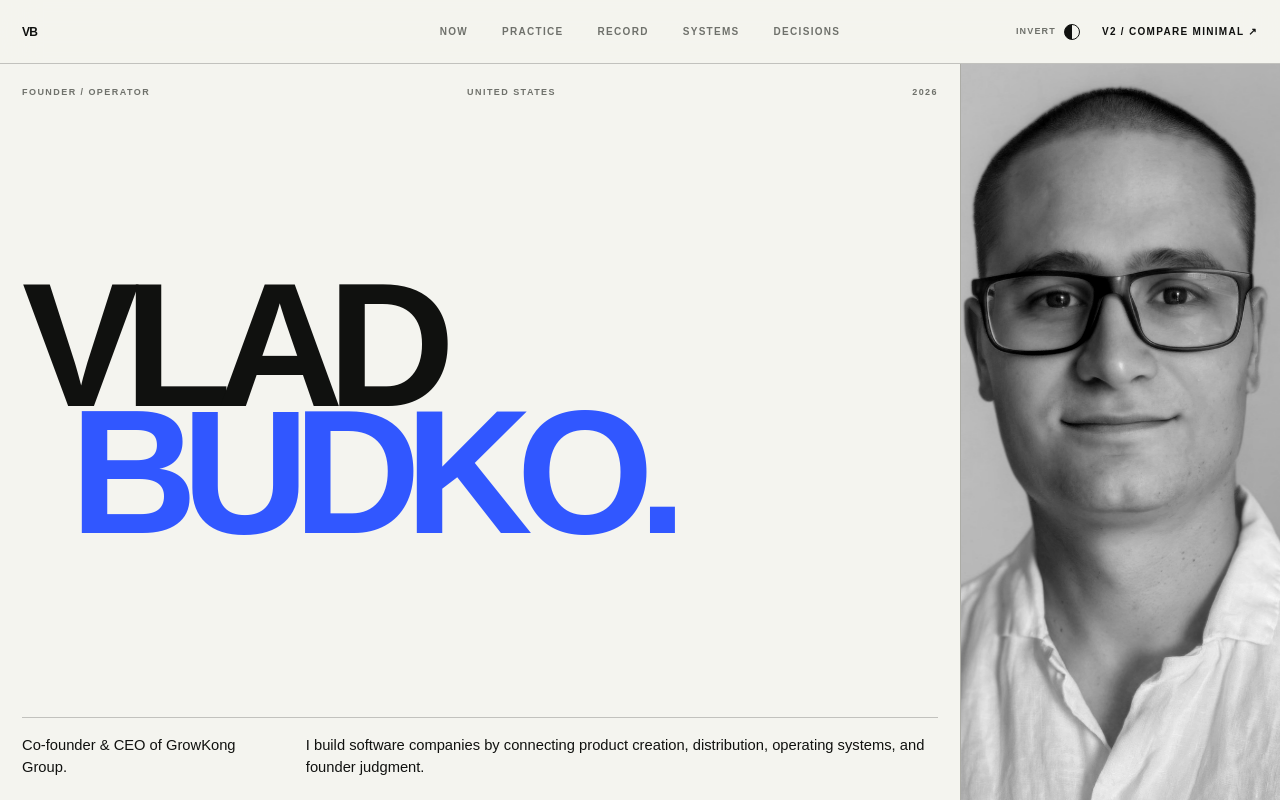
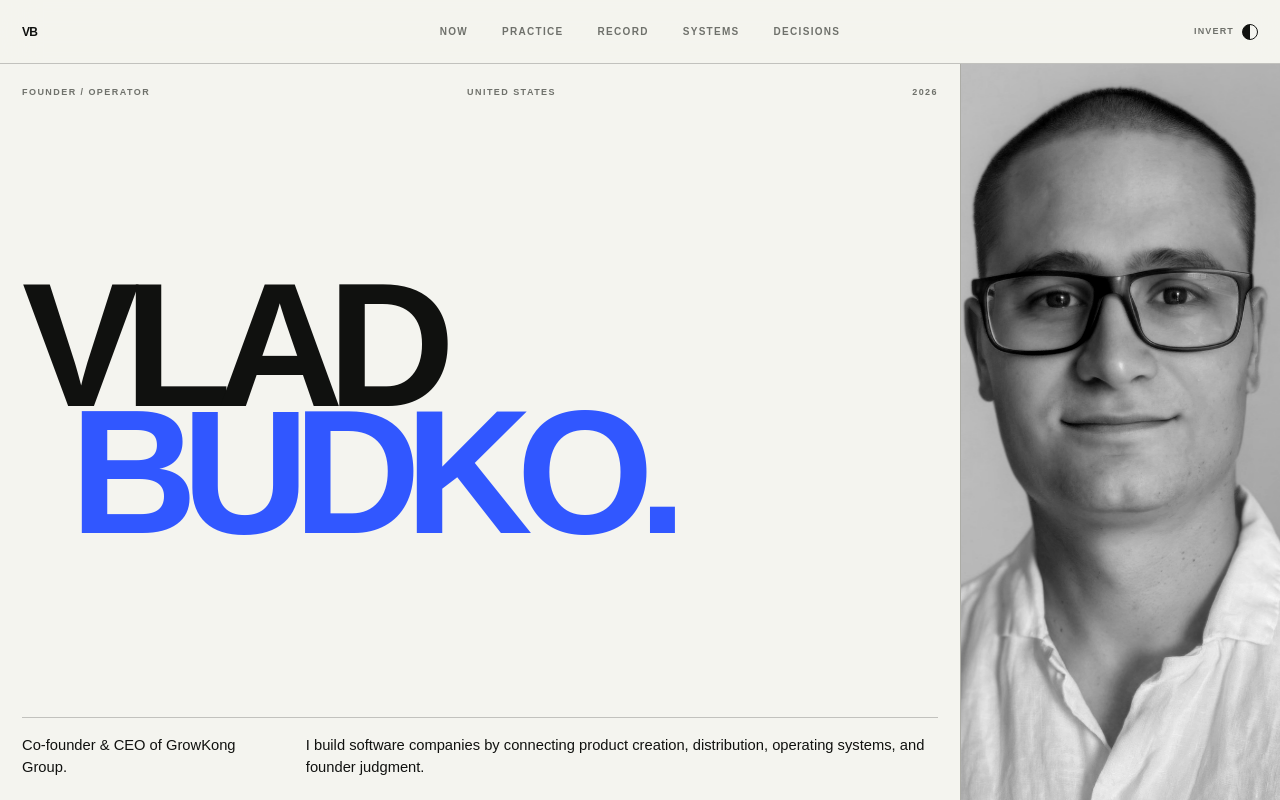
Before and after one commit to vlad9bu/portfolio, a Next.js app: page / in a window 1280 px wide. Shown: the top 800 px of the page. Built offline with nearby package versions, Linux system fonts and the light colour scheme.

Commit message:
Remove minimal comparison link from header

```diff
--- a/app/minimal-v2/page.tsx
+++ b/app/minimal-v2/page.tsx
@@ -105,9 +105,6 @@ export default function MinimalFocusEdition() {
         </nav>
         <div className={styles.headerActions}>
           <MotionController />
-          <a href="/minimal" className={styles.edition}>
-            V2 / Compare minimal ↗
-          </a>
         </div>
       </header>
 
```
